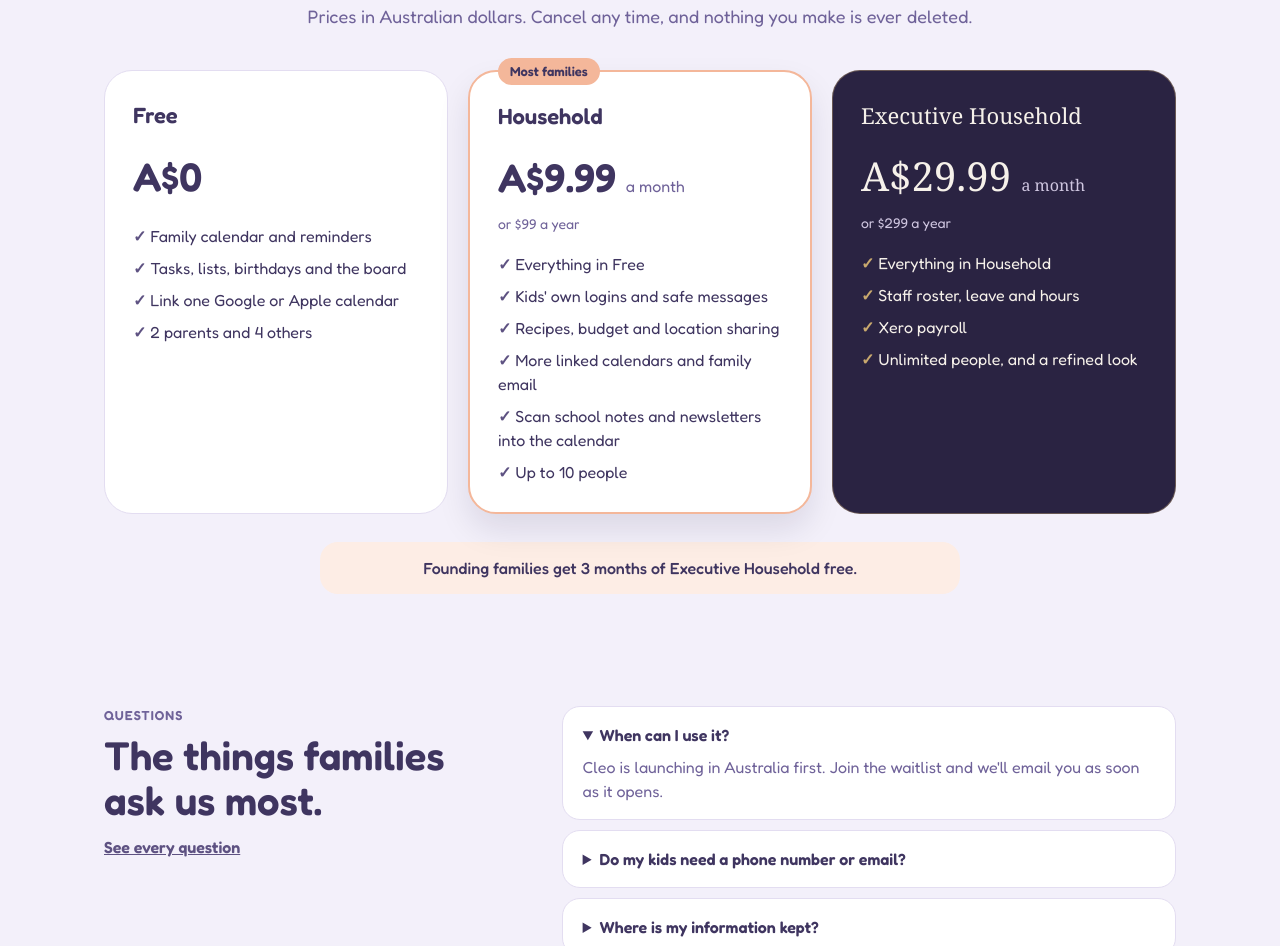
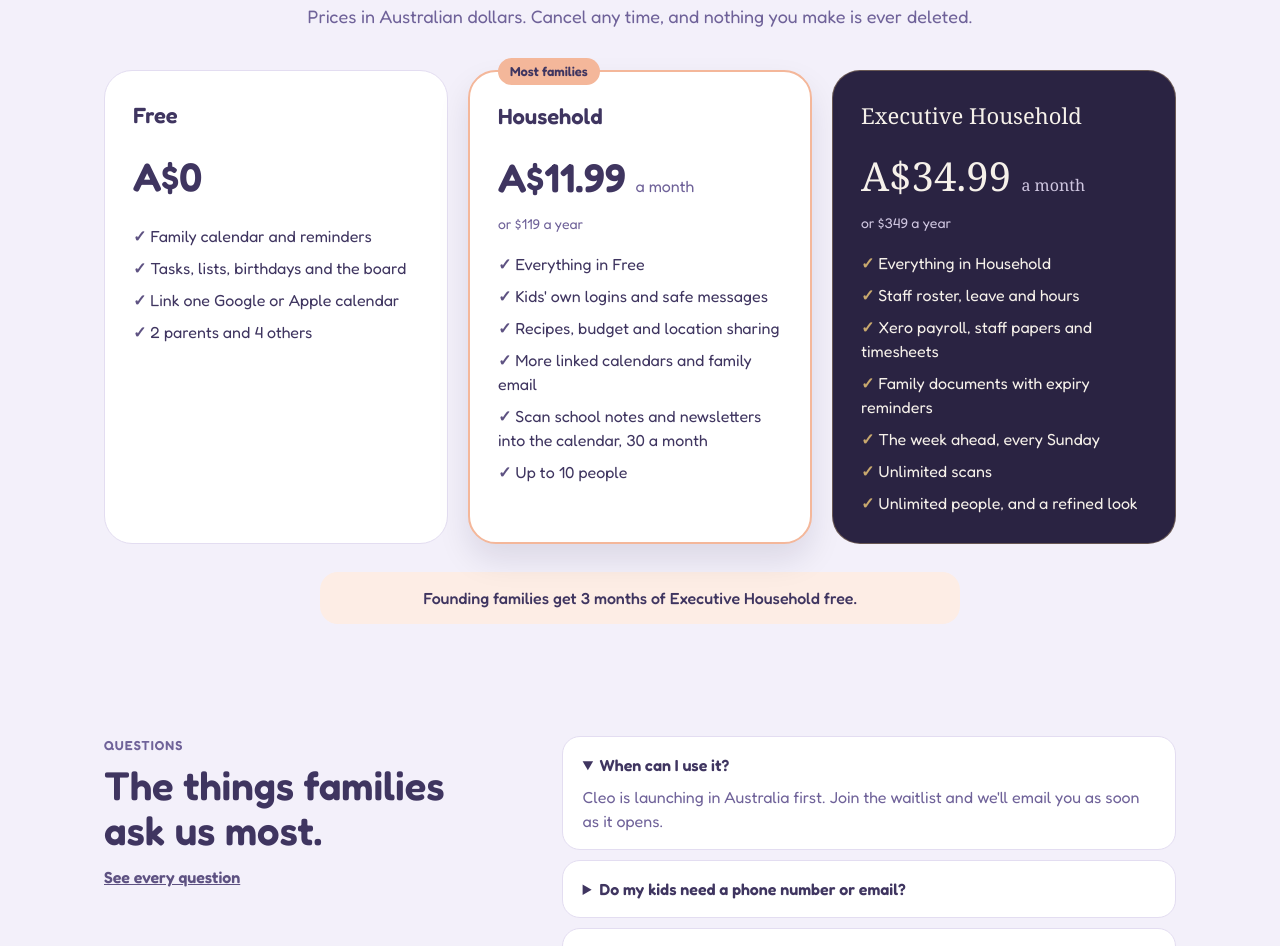
Before and after one commit to businesscoachtaj-oss/cleo-site, a plain HTML site: page index.html in a window 1280 px wide. Shown: the part 5925-6871 px from the top of the page. Drawn offline with Linux system fonts and the light colour scheme; no server answers.

Commit message:
New prices: Household 11.99/119, Executive 34.99/349

```diff
--- a/index.html
+++ b/index.html
@@ -425,25 +425,28 @@
       <div class="plan popular">
         <span class="tag">Most families</span>
         <div class="name">Household</div>
-        <div class="price">A$9.99 <small>a month</small></div>
-        <div class="year">or $99 a year</div>
+        <div class="price">A$11.99 <small>a month</small></div>
+        <div class="year">or $119 a year</div>
         <ul>
           <li>Everything in Free</li>
           <li>Kids' own logins and safe messages</li>
           <li>Recipes, budget and location sharing</li>
           <li>More linked calendars and family email</li>
-          <li>Scan school notes and newsletters into the calendar</li>
+          <li>Scan school notes and newsletters into the calendar, 30 a month</li>
           <li>Up to 10 people</li>
         </ul>
       </div>
       <div class="plan exec">
         <div class="name">Executive Household</div>
-        <div class="price">A$29.99 <small>a month</small></div>
-        <div class="year">or $299 a year</div>
+        <div class="price">A$34.99 <small>a month</small></div>
+        <div class="year">or $349 a year</div>
         <ul>
           <li>Everything in Household</li>
           <li>Staff roster, leave and hours</li>
-          <li>Xero payroll</li>
+          <li>Xero payroll, staff papers and timesheets</li>
+          <li>Family documents with expiry reminders</li>
+          <li>The week ahead, every Sunday</li>
+          <li>Unlimited scans</li>
           <li>Unlimited people, and a refined look</li>
         </ul>
       </div>
```
Also changed, not shown: plans.html (+9 -6 lines).
